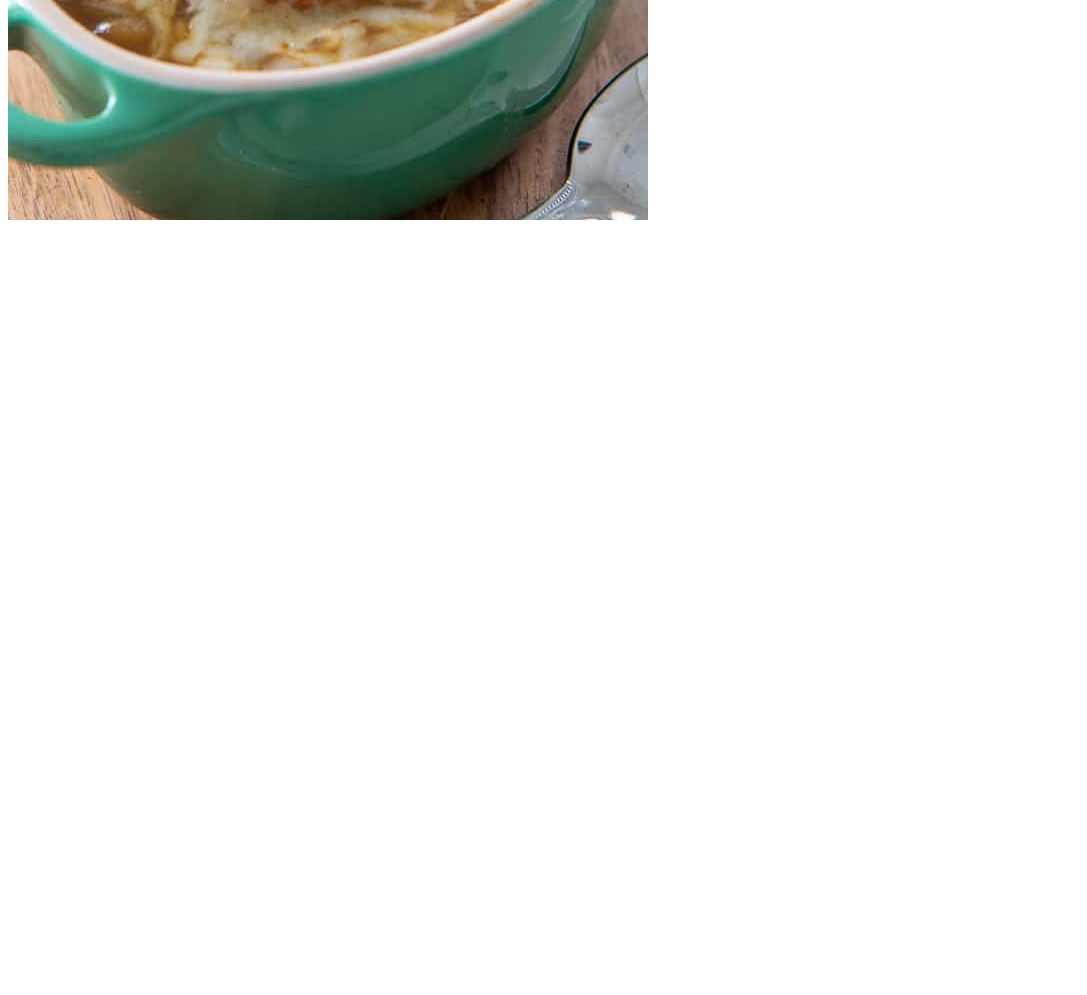
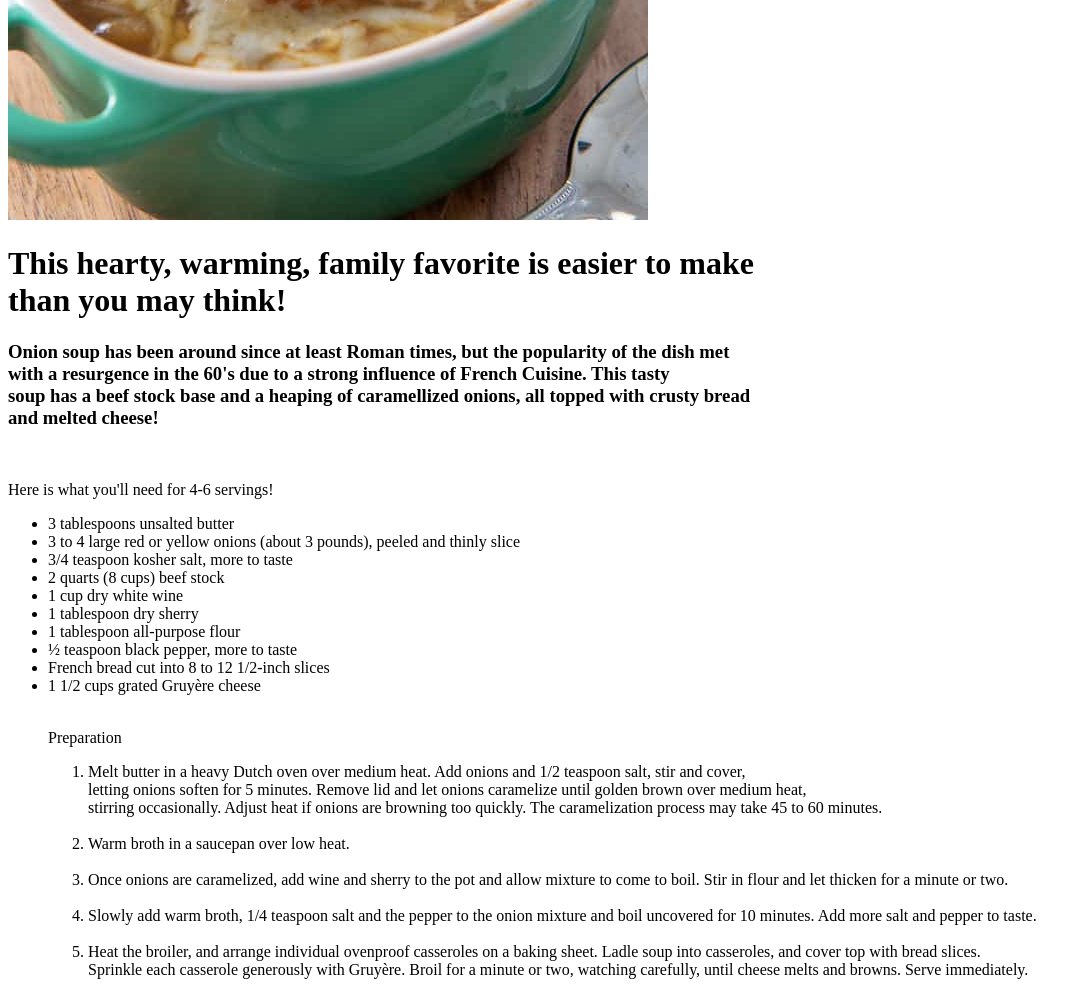
Before and after one commit to Chasetipher/odin-recipes, a plain HTML site: page recipes/french-onion-soup.html in a window 1280 px wide. Shown: the part 500-1495 px from the top of the page, without its empty margins (0-1087 px from the left). Before the commit the page ends 800 px from the top, so only its background shows below. Drawn offline with Linux system fonts and the light colour scheme.

Commit message:
Add recipe to recipe page

```diff
--- a/recipes/french-onion-soup.html
+++ b/recipes/french-onion-soup.html
@@ -5,8 +5,44 @@
     <title>French Onion Soup</title>
 </head>
 <body>
-    <h1>Hearty, warming, French Onion Soup</h1>
+    <h1>French Onion Soup</h1>
     <img src="french-onion-soup.jpg">
-    <h1></h1>
+    <h1>This hearty, warming, family favorite is easier to make <br> than you may think!</h1>
+    <h3><p>Onion soup has been around since at least Roman times, but the popularity of the dish met <br>
+        with a resurgence in the 60's due to a strong influence of French Cuisine. This tasty <br>
+        soup has a beef stock base and a heaping of caramellized onions, all topped with crusty bread <br>
+        and melted cheese!</p></h3>
+        <br>
+        <p>Here is what you'll need for 4-6 servings!</p>
+    <ul>
+        <li>3 tablespoons unsalted butter</li>
+        <li>3 to 4 large red or yellow onions (about 3 pounds), peeled and thinly slice</li>
+        <li>3/4 teaspoon kosher salt, more to taste</li>
+        <li>2 quarts (8 cups) beef stock</li>
+        <li>1 cup dry white wine</li>
+        <li>1 tablespoon dry sherry</li>
+        <li>1 tablespoon all-purpose flour</li>
+        <li>½ teaspoon black pepper, more to taste</li>
+        <li> French bread cut into 8 to 12 1/2-inch slices</li>
+        <li>1 1/2 cups grated Gruyère cheese</li>
+        <br>
+    <p>Preparation</p>
+    <ol>
+        <li>Melt butter in a heavy Dutch oven over medium heat. Add onions and 1/2 teaspoon salt, stir and cover, <br>
+            letting onions soften for 5 minutes. Remove lid and let onions caramelize until golden brown over medium heat, <br>
+            stirring occasionally. Adjust heat if onions are browning too quickly. The caramelization process may take 45 to 60 minutes.</li>
+            <br>
+        <li>Warm broth in a saucepan over low heat.</li>
+        <br>
+        <li>Once onions are caramelized, add wine and sherry to the pot and allow mixture to come to boil. Stir in flour and let thicken for a minute or two.</li>
+        <br>
+        <li>Slowly add warm broth, 1/4 teaspoon salt and the pepper to the onion mixture and boil uncovered for 10 minutes. Add more salt and pepper to taste.</li>
+        <br>
+        <li>Heat the broiler, and arrange individual ovenproof casseroles on a baking sheet. Ladle soup into casseroles, and cover top with bread slices. <br>
+            Sprinkle each casserole generously with Gruyère. Broil for a minute or two, watching carefully, until cheese melts and browns. Serve immediately.</li>
+    </ol>
+
+    </ul>
+
 </body>
 </html>
```
